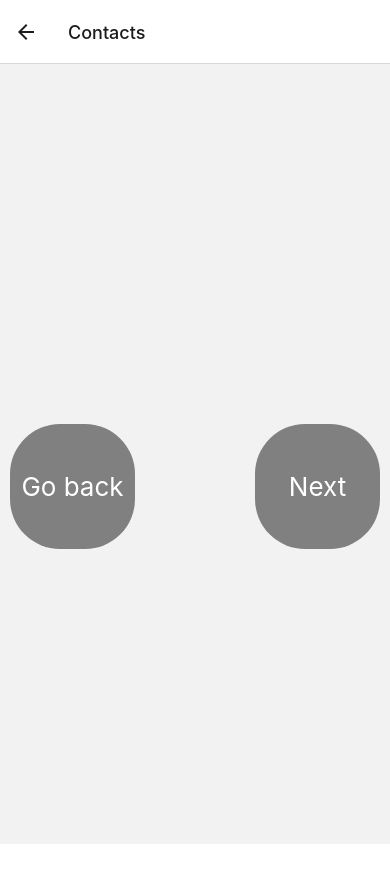
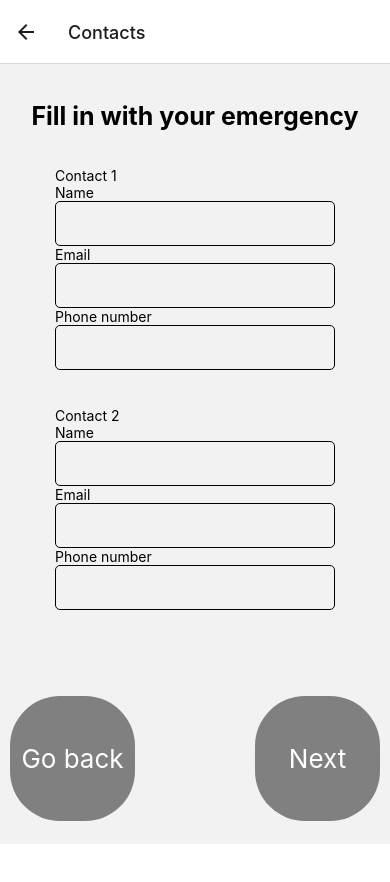
Before and after one commit to DheekshaRadhoa/SafetyApp, a React Native app: screen /Contacts in a window 390 px wide. Shown: the top 882 px of the page. Built offline with nearby package versions, Linux system fonts and the light colour scheme.

Commit message:
contacts updated

```diff
--- a/Screens/Contacts.js
+++ b/Screens/Contacts.js
@@ -1,13 +1,55 @@
 import React from 'react';
 import { Dimensions } from 'react-native';
-import { StyleSheet, Text, View, Button, TouchableOpacity } from 'react-native';
+import { StyleSheet, Text, View, Button, TouchableOpacity,TextInput } from 'react-native';
 
 const windowHeight = Dimensions.get('window').height;
 const windowWidth = Dimensions.get('window').width;
 
 export default function Hotline({navigation}) {
     return (
-    <View View style={styles.screen}>
+        <View style={styles.screen}>
+            <View>
+                <Text style={{fontSize:25, fontWeight:'bold', textAlign:'center'}}>Fill in with your emergency</Text>
+            </View>
+
+            <View>
+                <Text>Contact 1</Text>
+
+                <View>
+                    <Text>Name</Text>
+                    <TextInput style={{height:45, borderWidth:1, borderRadius:5 , width:280 }}/>
+                </View>
+
+                <View>
+                    <Text>Email</Text>
+                    <TextInput style={{height:45, borderWidth:1, borderRadius:5 , width:280 }}/>
+                </View>
+
+                <View>
+                    <Text>Phone number</Text>
+                    <TextInput style={{height:45, borderWidth:1, borderRadius:5 , width:280 }}/>
+                </View>
+            </View>
+
+            <View>
+                <Text>Contact 2</Text>
+
+                <View>
+                    <Text>Name</Text>
+                    <TextInput style={{height:45, borderWidth:1, borderRadius:5 , width:280 }}/>
+                </View>
+
+                <View>
+                    <Text>Email</Text>
+                    <TextInput style={{height:45, borderWidth:1, borderRadius:5 , width:280 }}/>
+                </View>
+
+                <View style={styles.register_input}>
+                    <Text>Phone number</Text>
+                    <TextInput style={{height:45, borderWidth:1, borderRadius:5 , width:280 }}/>
+                </View>
+            </View>
+
             <View style={styles.smallBtns}>
                 <TouchableOpacity onPress={() => navigation.goBack()} style={[styles.roundButton, {backgroundColor: 'gray'}]}>
                     <Text style={styles.LocationText}>Go back</Text>
@@ -17,7 +59,6 @@ export default function Hotline({navigation}) {
                     <Text style={styles.LocationText}>Next</Text>
                 </TouchableOpacity>
             </View>
-
         </View>
     );
 }
@@ -37,7 +78,7 @@ const styles = StyleSheet.create({
     smallBtns: {
         flexDirection: 'row',
         justifyContent: 'space-between',
-      margin: 10,
+        margin: 40,
         padding: 10,
         width: windowWidth,
     },
@@ -46,5 +87,5 @@ const styles = StyleSheet.create({
         height: 125,
         borderRadius: 50,
         justifyContent: 'center',
-  }
+    },
 });
```
Lines whose indentation alone changed are shown as unchanged.
